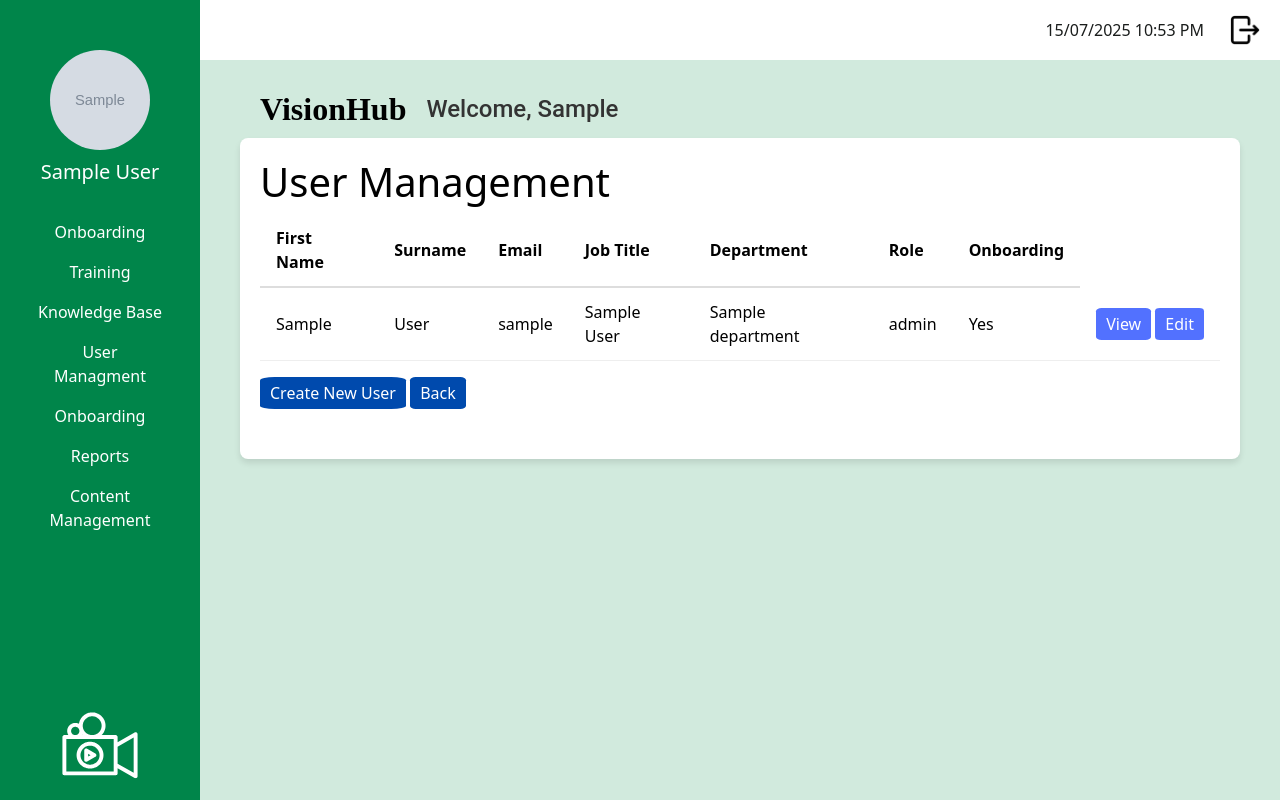
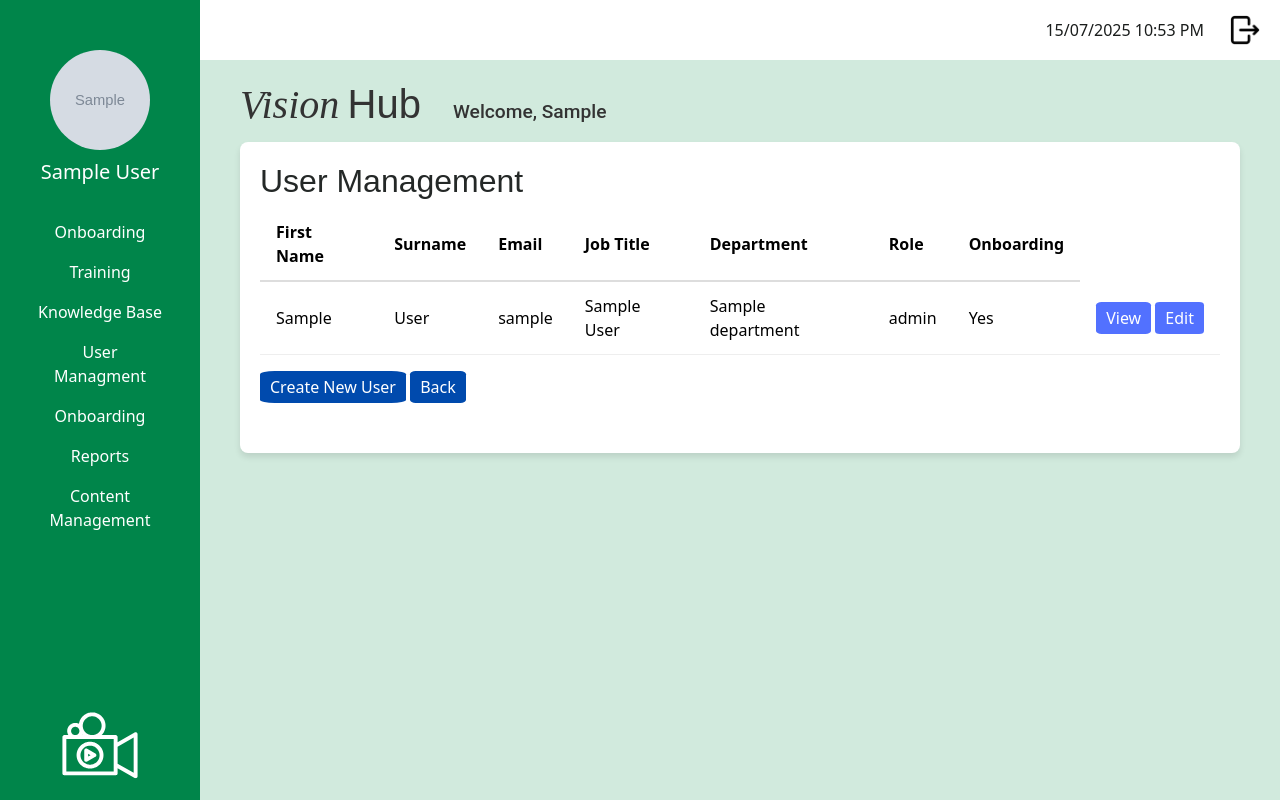
Before and after one commit to Alanna-Mc/vision-hub, a Flask app: page /admin/manage_users in a window 1280 px wide. Run offline with Flask 3, Linux system fonts and the light colour scheme; a user stored in the database is signed in; tables that the repository leaves empty hold one stand-in row (values such as "Sample post"); grey boxes marked "Sample" are stand-in pictures; some libraries are stand-ins or nearby versions.

Commit message:
Updated styling of headings/logos to reflect wireframe better

```diff
--- a/app/static/css/stylesheet.css
+++ b/app/static/css/stylesheet.css
@@ -1,3 +1,5 @@
+/* ------------------------------------- Base Styling ------------------------------------- */
+
 body {
     color: #000000;
     background-color: #d1eadd ;
@@ -71,32 +73,44 @@ body {
 
 .logo-name-container {
     display: flex;
-    align-items: center;
-    justify-content: flex-start;
+    align-items: baseline;
     margin-left: 240px;
     margin-top: 20px;
-    padding: 10px 20px;
+    margin-bottom: 5px;
+    gap: 2rem;
+    color: #333;
 }
 
-.visionhub-font {
-    font-family: 'Playfair Display', serif;
-    font-size: 2rem;
-    font-weight: bold;
-    color: #000000;
-    margin: 0;
-    margin-right: 20px;
+.logo-vision {
+  font-family: 'Playfair Display', serif;
+  font-weight: 450;
+  font-style: italic;
+  font-size: 2.5rem;
+}
+
+.logo-hub {
+  font-family: 'Montserrat', sans-serif;
+  font-weight: 200;
+  font-size: 2.5rem;
+  margin-left: 0;
 }
 
 .welcome-text {
     font-family: 'Roboto', sans-serif;
-    font-size: 1.5rem;
-    color: #333;
+    font-size: 1.2rem;
     margin: 0;
 }
 
-.btn-view-details {
-    color: #333;
+/* ----------------------------------- Content Area Styling ----------------------------------- */
+
+.page-title {
+    font-family: 'Montserrat', sans-serif;
+    font-size: 2rem;
+    font-weight: 200;
+    color: #242827;
 }
+
+/* ------------------------------------- Training Styling ------------------------------------- */
 
 .video-container {
     position: relative;
@@ -114,7 +128,7 @@ body {
     border: 0;
 }
 
-/* Admin Styling*/
+/* ------------------------------------- Admin Styling ------------------------------------- */
 
 .admin-quick-links {
     display: grid;
@@ -209,6 +223,10 @@ body {
     margin-bottom: 10px;
 }
 
+.btn-view-details {
+    color: #333;
+}
+
 /* ----------------------------------- Login Page Styling ------------------------------------- */
 body.login-page {
     background-color: #ffff;
--- a/app/templates/admin/manageUsers.html
+++ b/app/templates/admin/manageUsers.html
@@ -3,7 +3,7 @@
 {% block content %}
 <html>
     <body>
-        <h1 class>User Management</h1>
+        <h1 class = "page-title">User Management</h1>
         <div class = "table-wrapper">
         <table class= "user-table">
             <thead>
--- a/app/templates/base.html
+++ b/app/templates/base.html
@@ -23,7 +23,6 @@
                 <!-- remember current URL -->
                 <input type="hidden" name="next" value="{{ request.path }}">
 
-                <!-- hidden file input -->
                 <input type="file"
                         id="fileInput"
                         name="photo"
@@ -75,7 +74,10 @@
 
         <!-- Logo & name -->
         <div class="logo-name-container">
-            <h2 class="visionhub-font">VisionHub</h2>
+            <h2 class="logo-text">
+                <span class="logo-vision">Vision</span>
+                <span class="logo-hub">Hub</span>
+            </h2>
             <h3 class="welcome-text">Welcome, {{ current_user.first_name }}</h3>
         </div>
 
```
